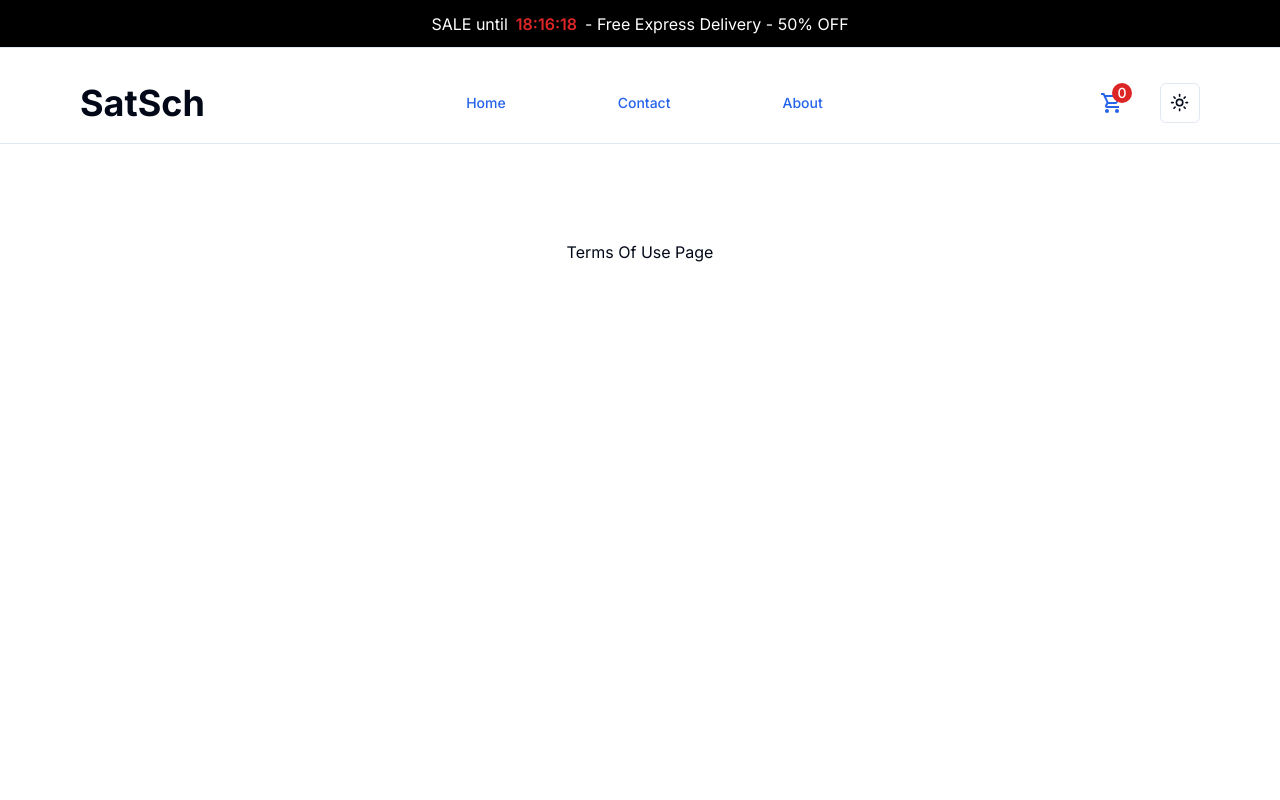
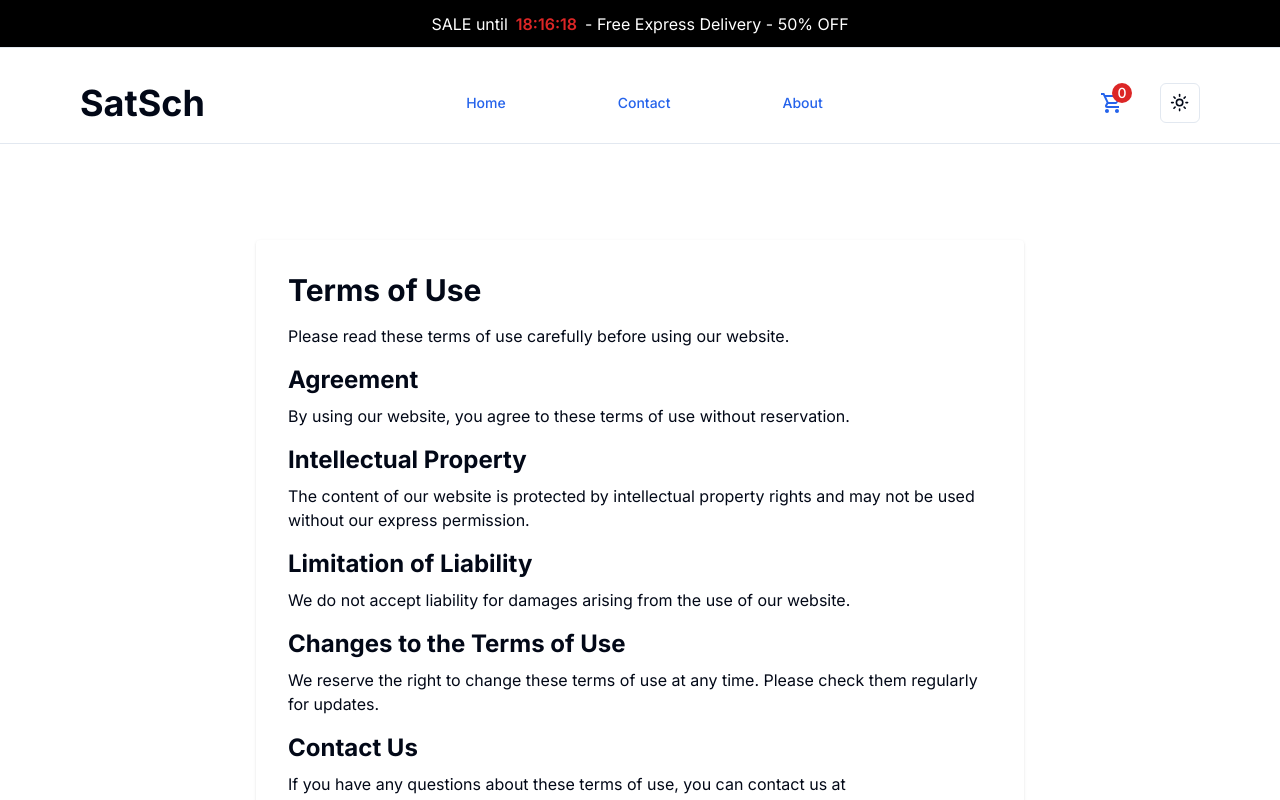
Before and after one commit to DayanWalter/satschool, a Next.js app: page /terms in a window 1280 px wide. Shown: the top 800 px of the page. Built offline with nearby package versions, Linux system fonts and the light colour scheme.

Commit message:
Added simple terms of use example

```diff
--- a/src/app/terms/page.tsx
+++ b/src/app/terms/page.tsx
@@ -2,8 +2,38 @@ import React from "react";
 
 export default function Terms() {
   return (
-    <main className='flex min-h-screen flex-col items-center justify-between p-24'>
-      Terms Of Use Page
+    <main className="flex min-h-screen flex-col items-center justify-between p-24">
+      <div className="mx-auto max-w-3xl rounded bg-white p-8 shadow">
+        <h1 className="mb-4 text-3xl font-bold">Terms of Use</h1>
+        <p className="mb-4">
+          Please read these terms of use carefully before using our website.
+        </p>
+        <h2 className="mb-2 text-2xl font-bold">Agreement</h2>
+        <p className="mb-4">
+          By using our website, you agree to these terms of use without
+          reservation.
+        </p>
+        <h2 className="mb-2 text-2xl font-bold">Intellectual Property</h2>
+        <p className="mb-4">
+          The content of our website is protected by intellectual property
+          rights and may not be used without our express permission.
+        </p>
+        <h2 className="mb-2 text-2xl font-bold">Limitation of Liability</h2>
+        <p className="mb-4">
+          We do not accept liability for damages arising from the use of our
+          website.
+        </p>
+        <h2 className="mb-2 text-2xl font-bold">Changes to the Terms of Use</h2>
+        <p className="mb-4">
+          We reserve the right to change these terms of use at any time. Please
+          check them regularly for updates.
+        </p>
+        <h2 className="mb-2 text-2xl font-bold">Contact Us</h2>
+        <p className="mb-4">
+          If you have any questions about these terms of use, you can contact us
+          at example@example.com.
+        </p>
+      </div>
     </main>
   );
 }
```
